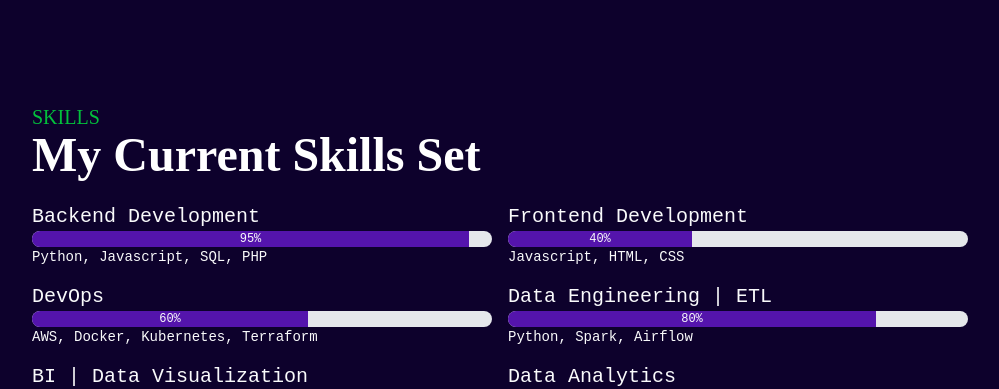
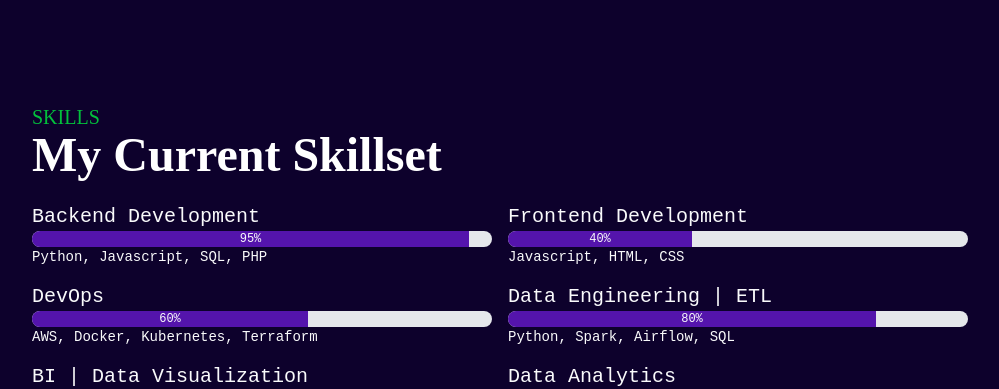
Before and after one commit to r-granados/renzgranados.com, a React (Create React App) app: page / in a window 1280 px wide. Shown: the part 1620-2009 px from the top of the page, without its empty margins (140-1139 px from the left). Built offline with nearby package versions, Linux system fonts and the light colour scheme.

Commit message:
minor refactoring

```diff
--- a/src/components/Skills.jsx
+++ b/src/components/Skills.jsx
@@ -8,7 +8,7 @@ const Skills = () => {
         <div className="my-4">
           <h1 className="text-[#03C03C] text-xl">SKILLS</h1>
           <h1 className="text-white text-4xl sm:text-5xl font-semibold">
-            My Current Skills Set
+            My Current Skillset
           </h1>
         </div>
 
@@ -34,7 +34,7 @@ const Skills = () => {
           <SkillBar
             skill="Data Engineering | ETL"
             percent="80"
-            techs="Python, Spark, Airflow"
+            techs="Python, Spark, Airflow, SQL"
           />
 
           <SkillBar
```
